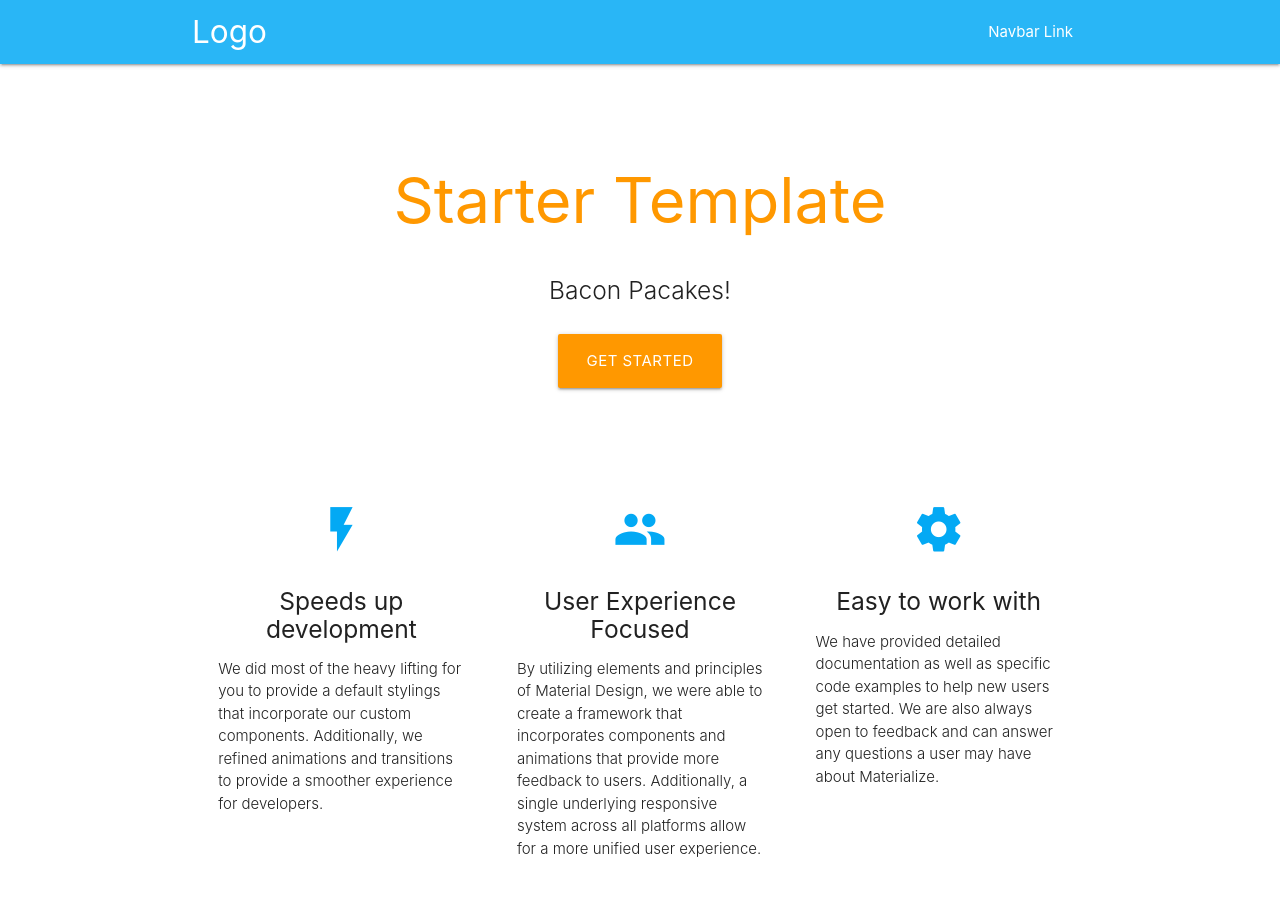
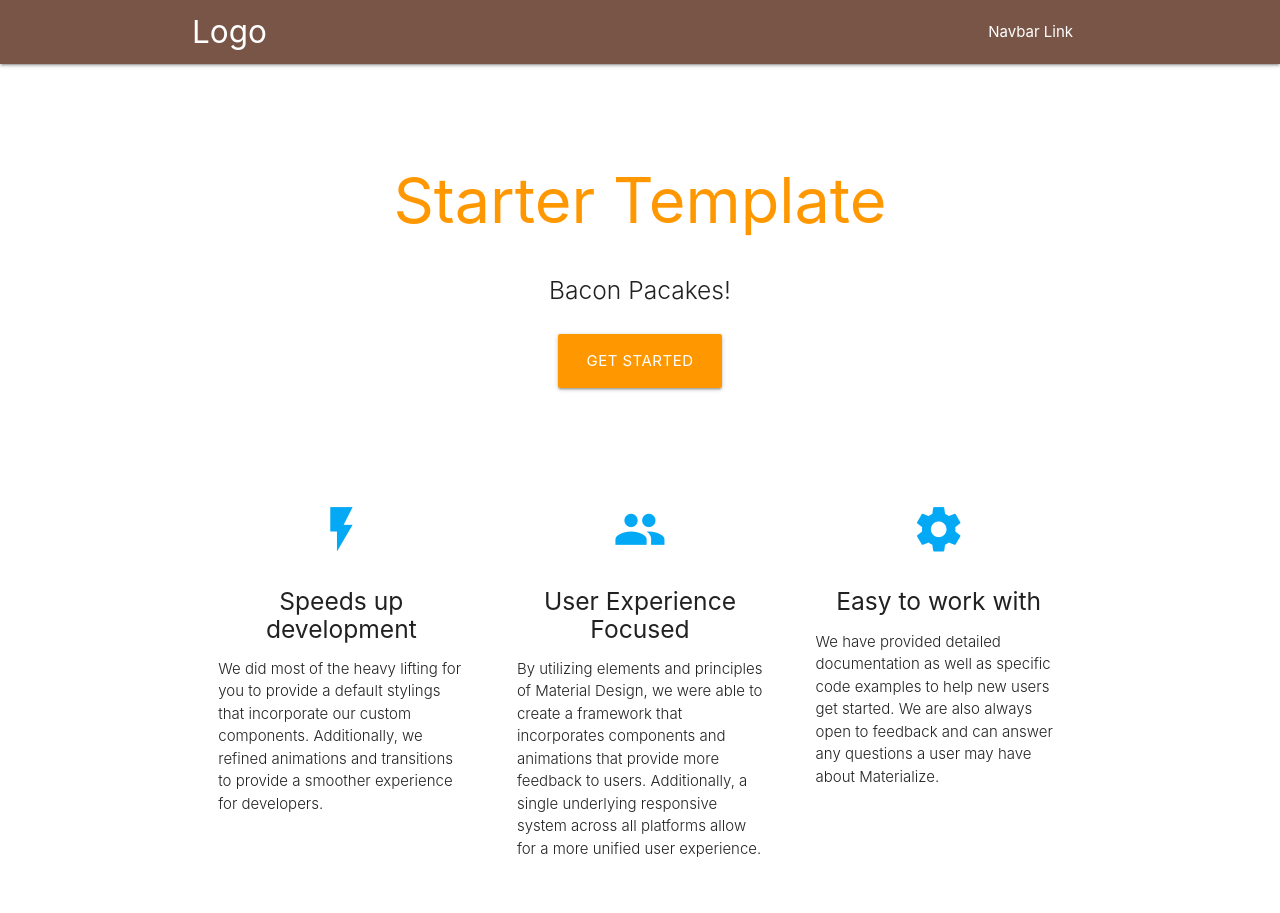
Before and after one commit to rskead/pwa, a plain HTML site: page second-pwa/index.html in a window 1280 px wide. Shown: the top 913 px of the page. Drawn offline with nearby package versions, Linux system fonts and the light colour scheme.

Commit message:
changed nav colour

```diff
--- a/second-pwa/index.html
+++ b/second-pwa/index.html
@@ -21,7 +21,7 @@
   <link href="css/style.css" type="text/css" rel="stylesheet" media="screen,projection"/>
 </head>
 <body>
-  <nav class="light-blue lighten-1" role="navigation">
+  <nav class="brown" role="navigation">
     <div class="nav-wrapper container"><a id="logo-container" href="#" class="brand-logo">Logo</a>
       <ul class="right hide-on-med-and-down">
         <li><a href="#">Navbar Link</a></li>
```
